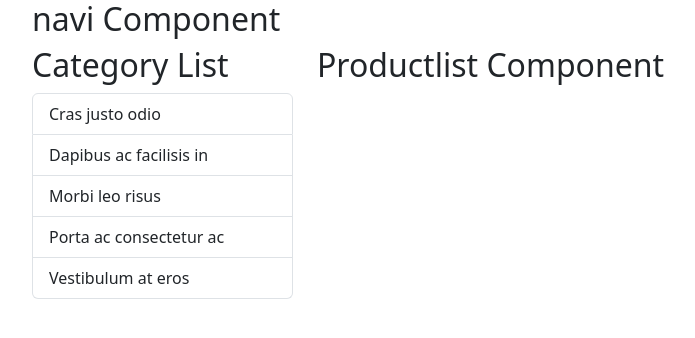
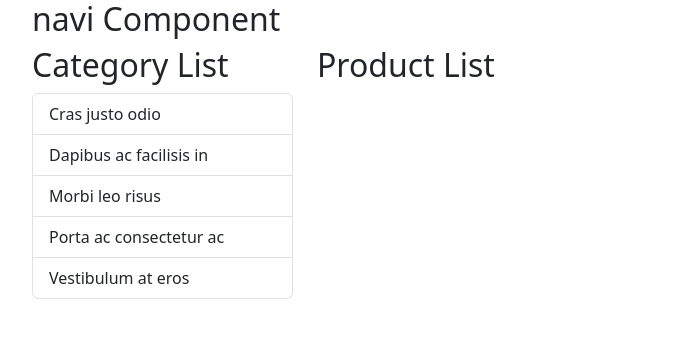
Before and after one commit to mhmmd44/deneme, a React (Create React App) app: page / in a window 1280 px wide. Shown: the top 338 px of the page, without its empty margins (50-745 px from the left). Built offline with nearby package versions, Linux system fonts and the light colour scheme.

Commit message:
work with props. example for title

```diff
--- a/src/App.js
+++ b/src/App.js
@@ -5,6 +5,8 @@ import Navigation from './Navigation';
 import { Container, Row, Col } from 'reactstrap';
 
 function App() {
+  let ProductInfo={title:"Product List"};
+  let CategoryInfo={title:"Category List"};
   return (
     <div>
       <Container>
@@ -14,11 +16,11 @@ function App() {
         </Row>
         <Row>
           <Col xs="3">
-            <CategoryList />
+            <CategoryList info={CategoryInfo} />
 
           </Col>
           <Col xs="9">
-            <ProductList />
+            <ProductList info={ProductInfo}/>
 
           </Col>
 
--- a/src/CategoryList.js
+++ b/src/CategoryList.js
@@ -1,27 +1,18 @@
 import React, { Component } from 'react';
-import {ListGroup, ListGroupItem } from 'reactstrap';
+import { ListGroup, ListGroupItem } from 'reactstrap';
 
 export default class CategoryList extends Component {
+
   render() {
     return (
       <div>
-        <h2>Category List</h2>
+        <h2>{this.props.info.title}</h2>
         <ListGroup>
-          <ListGroupItem>
-            Cras justo odio
-          </ListGroupItem>
-          <ListGroupItem>
-            Dapibus ac facilisis in
-          </ListGroupItem>
-          <ListGroupItem>
-            Morbi leo risus
-          </ListGroupItem>
-          <ListGroupItem>
-            Porta ac consectetur ac
-          </ListGroupItem>
-          <ListGroupItem>
-            Vestibulum at eros
-          </ListGroupItem>
+        <ListGroupItem>Cras justo odio</ListGroupItem>
+        <ListGroupItem>Dapibus ac facilisis in</ListGroupItem>
+        <ListGroupItem>Morbi leo risus</ListGroupItem>
+        <ListGroupItem>Porta ac consectetur ac</ListGroupItem>
+        <ListGroupItem>Vestibulum at eros</ListGroupItem>
         </ListGroup>
       </div>
     )
--- a/src/ProductList.js
+++ b/src/ProductList.js
@@ -1,10 +1,11 @@
 import React, { Component } from 'react'
 
 export default class ProductList extends Component {
+
   render() {
     return (
       <div>
-        <h2>Productlist Component</h2>
+        <h2>{this.props.info.title}</h2>
       </div>
     )
   }
```
